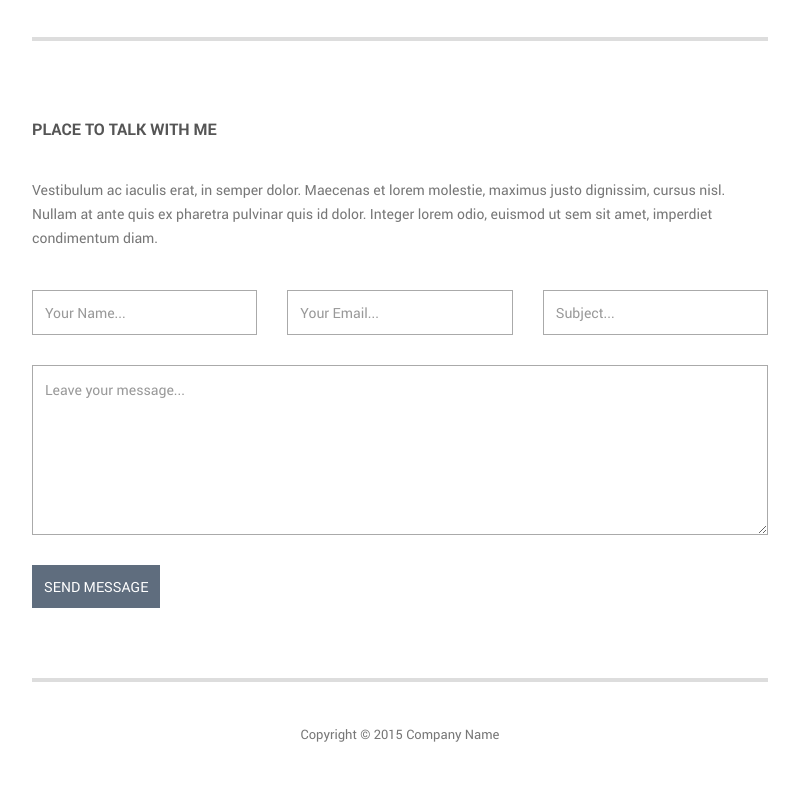
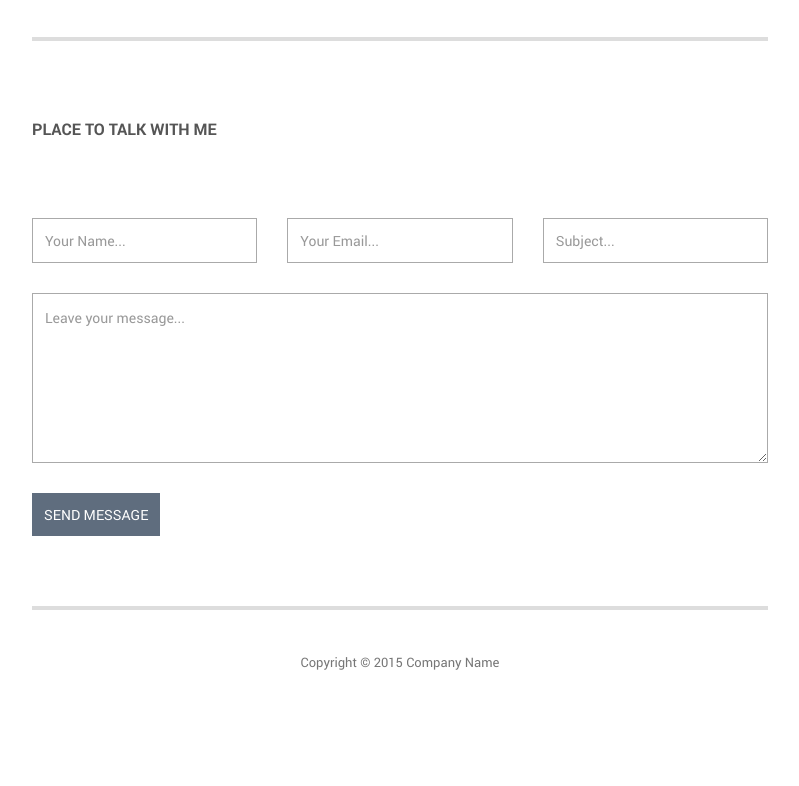
Before and after one commit to cyberne7work/dhirajkurane, a plain HTML site: page index.html in a window 1280 px wide. Shown: the part 1660-2446 px from the top of the page, without its empty margins (432-1231 px from the left). After the commit the page ends 2374 px from the top, so only its background shows below. Drawn offline with Linux system fonts and the light colour scheme.

Commit message:
adding content

```diff
--- a/index.html
+++ b/index.html
@@ -191,7 +191,6 @@
                     <div class="row">
                         <div class="col-md-12">
                             <h4 class="widget-title">PLACE TO TALK WITH ME</h4>
-                            <p>Vestibulum ac iaculis erat, in semper dolor. Maecenas et lorem molestie, maximus justo dignissim, cursus nisl. Nullam at ante quis ex pharetra pulvinar quis id dolor. Integer lorem odio, euismod ut sem sit amet, imperdiet condimentum diam.</p>
                         </div>
                     </div>
                     <div class="row">
```
